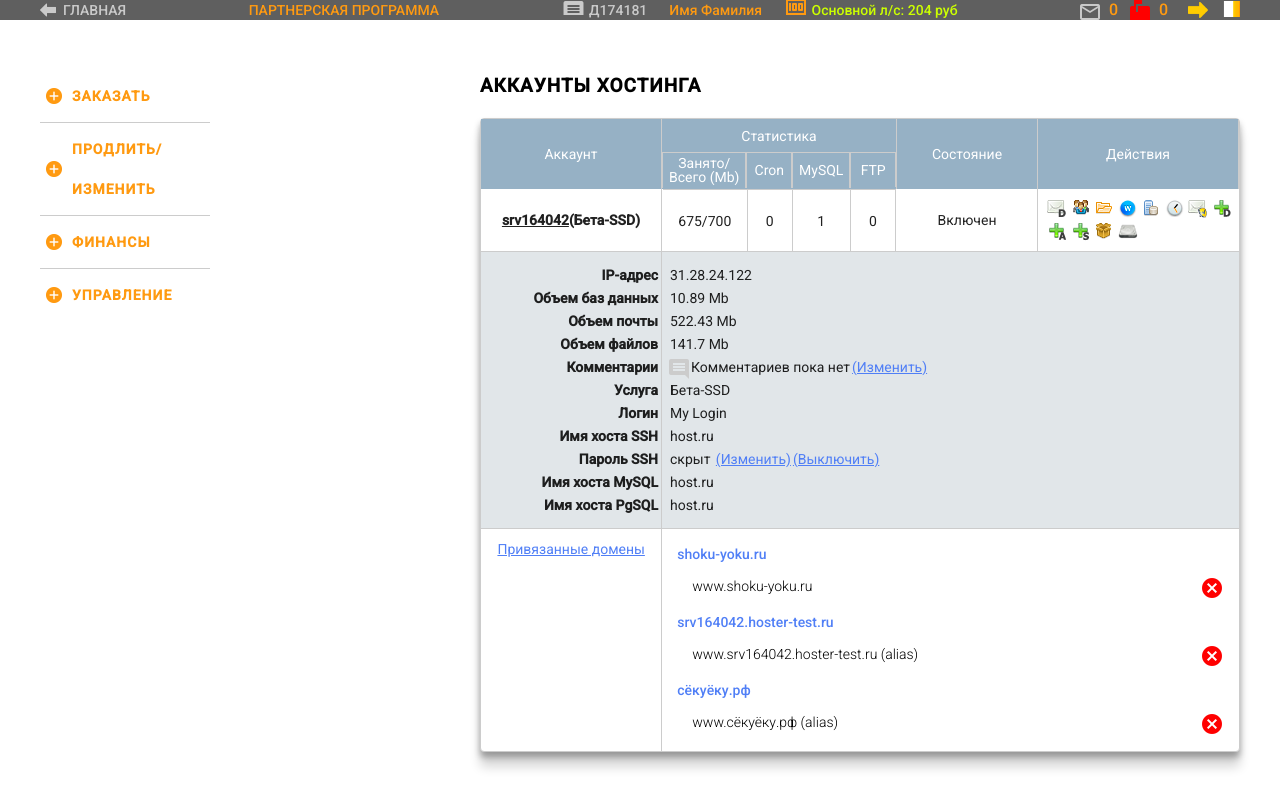
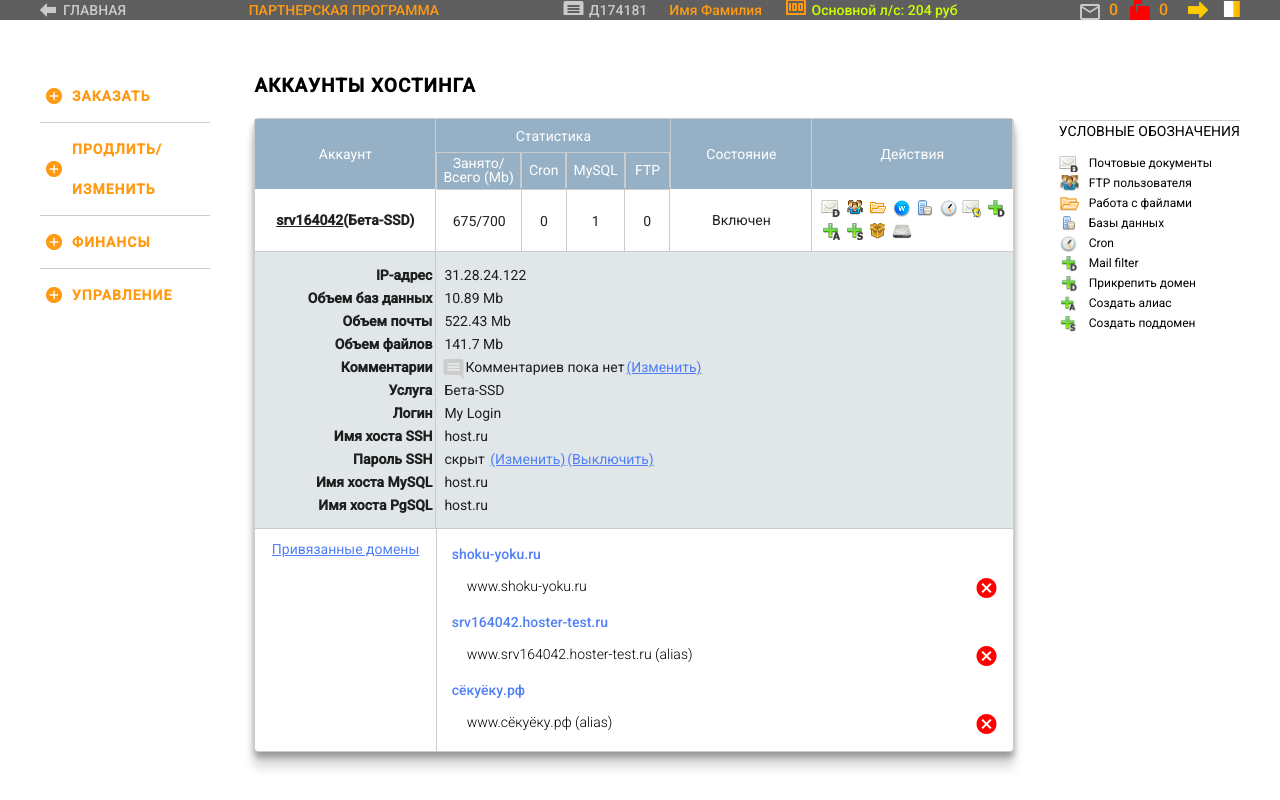
Before and after one commit to Anesthesia92/filanco, an Angular app in the folder filanco/: page / in a window 1280 px wide. Built offline with nearby package versions, Linux system fonts and the light colour scheme.

Commit message:
add aside container

```diff
--- a/filanco/src/app/app.module.ts
+++ b/filanco/src/app/app.module.ts
@@ -22,6 +22,7 @@ import {MatInputModule} from "@angular/material/input";
 import {MatExpansionModule} from "@angular/material/expansion";
 import {MatMenuModule} from "@angular/material/menu";
 import {OverlayModule} from "@angular/cdk/overlay";
+import { AsideComponent } from './components/aside/aside.component';
 
 @NgModule({
   declarations: [
@@ -32,7 +33,8 @@ import {OverlayModule} from "@angular/cdk/overlay";
     TableComponent,
     CommentsComponent,
     DialogBodyComponent,
-    DialogOverviewComponent
+    DialogOverviewComponent,
+    AsideComponent
   ],
   imports: [
     BrowserModule,
--- /dev/null
+++ b/filanco/src/app/components/aside/aside.component.html
@@ -0,0 +1,41 @@
+<div class="aside-container">
+<p class="aside-container__header">Условные обозначения</p>
+<div class="aside-container__icons">
+  <div class="icon">
+   <span> <img src="assets/img/icon-1.png" alt="icon">  </span>
+<p>Почтовые документы</p>
+  </div>
+  <div class="icon">
+    <span>  <img src="assets/img/icon-2.png" alt="icon">  </span>
+    <p>FTP пользователя</p>
+  </div>
+  <div class="icon">
+    <span><img src="assets/img/icon-3.png" alt="icon"></span>
+    <p>Работа с файлами</p>
+  </div>
+  <div class="icon">
+    <span>    <img src="assets/img/icon-4.png" alt="icon"></span>
+    <p>Базы данных</p>
+  </div>
+  <div class="icon">
+    <span>    <img src="assets/img/icon-5.png" alt="icon"></span>
+    <p>Cron</p>
+  </div>
+  <div class="icon">
+    <span>    <img src="assets/img/icon-7.png" alt="icon"></span>
+    <p>Mail filter</p>
+  </div>
+  <div class="icon">
+    <span>    <img src="assets/img/icon-7.png" alt="icon"></span>
+    <p>Прикрепить домен</p>
+  </div>
+  <div class="icon">
+    <span>    <img src="assets/img/icon-8.png" alt="icon"></span>
+    <p>Создать алиас</p>
+  </div>
+  <div class="icon">
+    <span>    <img src="assets/img/icon-9.png" alt="icon">  </span>
+    <p>Создать поддомен</p>
+  </div>
+</div>
+</div>
--- /dev/null
+++ b/filanco/src/app/components/aside/aside.component.scss
@@ -0,0 +1,26 @@
+.aside-container {
+  border-top: 1px solid #ccc;
+  margin-top: 50px;
+  &__header {
+    text-transform: uppercase;
+  }
+  .icon {
+    display: flex;
+    font-size: 12px;
+    span {
+      width: 20px;
+      height: 20px;
+      display: flex;
+      align-items: center;
+      justify-content: center;
+      img {
+        height: 17px;
+        width: auto;
+      }
+    }
+    p {
+      padding-left: 10px;
+      margin: 0;
+    }
+  }
+}
--- /dev/null
+++ b/filanco/src/app/components/aside/aside.component.ts
@@ -0,0 +1,15 @@
+import { Component, OnInit } from '@angular/core';
+
+@Component({
+  selector: 'app-aside',
+  templateUrl: './aside.component.html',
+  styleUrls: ['./aside.component.scss']
+})
+export class AsideComponent implements OnInit {
+
+  constructor() { }
+
+  ngOnInit(): void {
+  }
+
+}
--- a/filanco/src/app/components/main/main.component.html
+++ b/filanco/src/app/components/main/main.component.html
@@ -2,4 +2,5 @@
   <app-menu>
   </app-menu>
   <app-table></app-table>
+  <app-aside></app-aside>
 </div>
```
Also changed, not shown: 1 other file (tests, documents, lock files or other folders).
